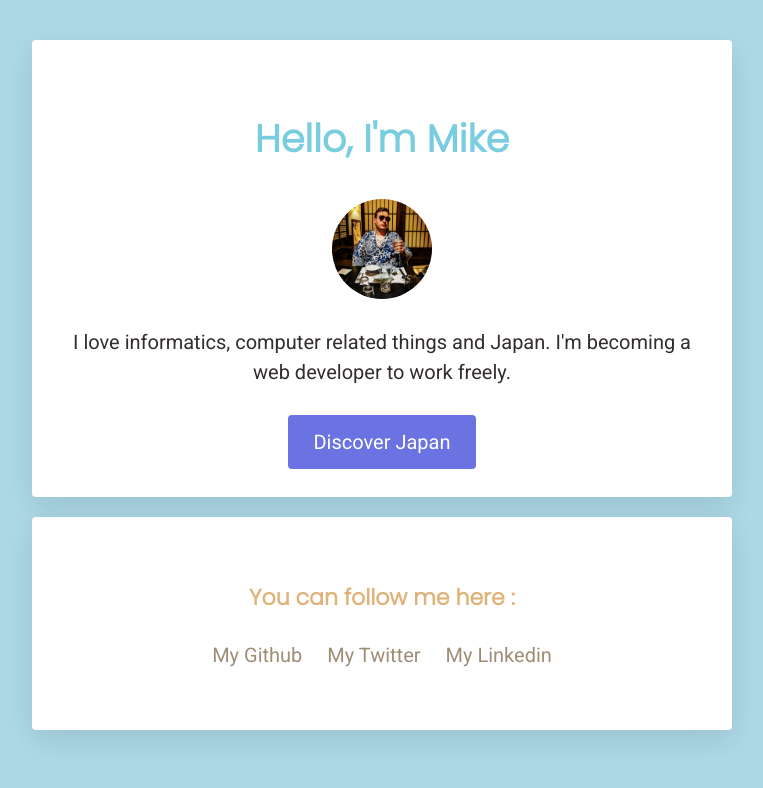
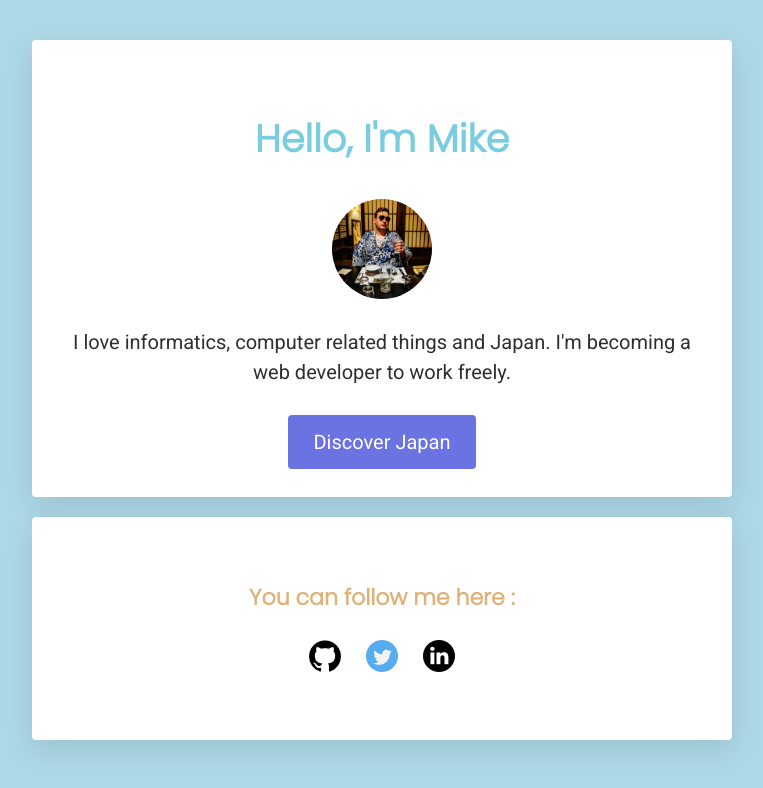
Before and after one commit to Mikeknoery/profile, a plain HTML site: page index.html in a window 1280 px wide. Shown: the whole page, without its empty margins (258-1021 px from the left). Drawn offline with Linux system fonts and the light colour scheme.

Commit message:
make my profile prettier

```diff
--- a/index.html
+++ b/index.html
@@ -28,13 +28,13 @@
       <H2>You can follow me here :</H2>
       <ul class="list-site">
         <li>
-          <a href="https://github.com/" target="_blank"> My Github</a>
+          <a href="https://github.com/" target="_blank">  <img src="images/logo-github32.png" alt="Github"> </a>
         </li>
         <li>
-          <a href="https://www.twitter.com" target="_blank"> My Twitter</a>
+          <a href="https://www.twitter.com" target="_blank"> <img src="images/twitter32.png" alt="Twitter"> </a>
         </li>
         <li>
-          <a href="https://www.linkedin.com" target="_blank"> My Linkedin</a>
+          <a href="https://www.linkedin.com" target="_blank"> <img src="images/linkedin32.png" alt="Linkedind"> </a>
         </li>
       </ul>
     </div>
```
Also changed, not shown: images/linkedin 64.png (added), images/linkedin32.png (added), images/logo-github 64.png (added), images/logo-github32.png (added), images/twitter 64.png (added), images/twitter32.png (added).
